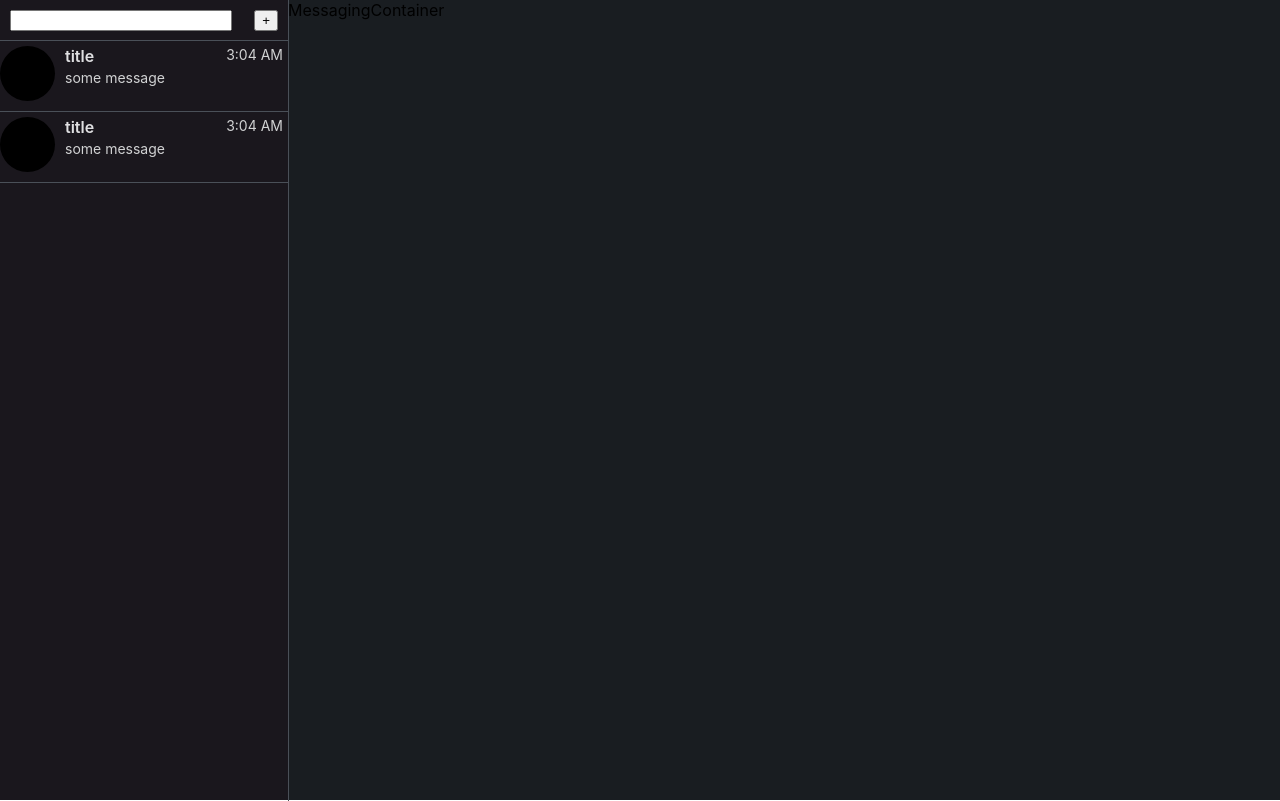
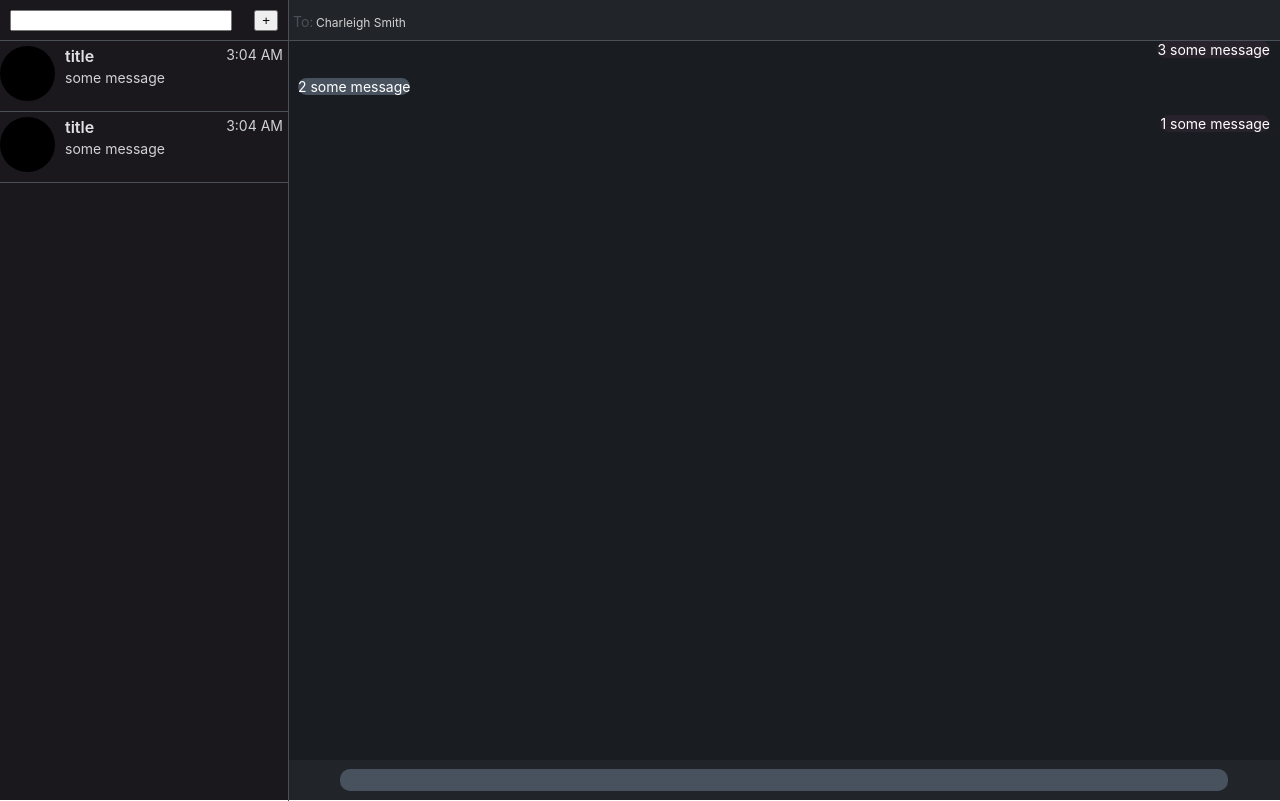
Before and after one commit to SwolenOstrich430/Messaging, a React (Create React App) app in the folder frontend/: page /messaging in a window 1280 px wide. Built offline with nearby package versions, Linux system fonts and the light colour scheme.

Commit message:
basic layout is done with some styling

```diff
--- /dev/null
+++ b/frontend/src/components/MessageDispaly/index.css
@@ -0,0 +1,25 @@
+.message-display {
+    margin-bottom: 10px;
+    display: flex;
+}
+
+.sender {
+    margin-right: 10px;
+    margin-left: auto;
+    background-color: #27222c;
+}
+
+.recipient {
+    margin-left: 10px;
+    justify-self: left;
+    background-color: #47525e;
+}
+
+.message-text-display {
+    color: white;
+    font-size: 14px;
+    border-radius: 16px;
+    margin-bottom: 10px;
+    margin-top: 0px;
+    display: inline-block;
+}
--- /dev/null
+++ b/frontend/src/components/MessageDispaly/index.tsx
@@ -0,0 +1,21 @@
+import React from "react";
+import "./index.css";
+
+
+export default function MessageDisplay(props: any) {
+    const getClassName = (isSender: boolean): string => {
+        let className: string = "message-text-display ";
+        let senderClassName = isSender ? "sender" : "recipient";
+
+        return className + senderClassName;
+    }
+
+
+    return (
+        <div className="message-display">
+            <p className={getClassName(props.senderId == 2)}>
+                {props.text}
+            </p>
+        </div>
+    )
+}
--- /dev/null
+++ b/frontend/src/components/MessageHeader/index.css
@@ -0,0 +1,21 @@
+.message-header {
+    width: 100%;
+    height: 40px;
+    display: flex;
+    border-bottom: 1px solid #4a5058;
+    background-color: #212529;
+}
+
+.message-recipient-display {
+    font-size: 14px;
+    font-weight: 400;
+    color: #4a5058;
+    margin: 0 0 10px 5px;
+    align-self: flex-end;
+}
+
+.message-recipient {
+    font-size: 12px;
+    color: #d1d2d3;
+    margin-left: 2.5px
+}
--- /dev/null
+++ b/frontend/src/components/MessageHeader/index.tsx
@@ -0,0 +1,17 @@
+import React from "react";
+import "./index.css";
+
+
+export default function MessageHeader(props: any) {
+    const user = {firstName: "Charleigh", lastName: "Smith"};
+
+    return (
+        <header className="message-header">
+            <p className="message-recipient-display">To:
+                <span className="message-recipient">
+                    {user.firstName} {user.lastName}
+                </span>
+            </p>
+        </header>
+    )
+}
--- a/frontend/src/components/Messaging/index.css
+++ b/frontend/src/components/Messaging/index.css
@@ -1,3 +1,3 @@
-.messaging-container {
+.messaging-page {
     display: flex;
 }
--- a/frontend/src/components/Messaging/index.tsx
+++ b/frontend/src/components/Messaging/index.tsx
@@ -5,7 +5,7 @@ import MessagingContainer from "../MessagingContainer";
 
 export default function Messaging() {
     return (
-        <div className="messaging-container">
+        <div className="messaging-page">
             <ConversationContainer/>
             <MessagingContainer/>
         </div>
--- /dev/null
+++ b/frontend/src/components/MessagingBody/index.css
@@ -0,0 +1,3 @@
+.messaging-body {
+    flex: auto;
+}
--- /dev/null
+++ b/frontend/src/components/MessagingBody/index.tsx
@@ -0,0 +1,21 @@
+import React from "react";
+import "./index.css";
+import Message from "../../graphql/messages/Message";
+import User from "../../graphql/users/User";
+import MessageDisplay from "../MessageDispaly";
+
+const messages: Array<Message> = [];
+const mess1: Message = new Message(1, "3 some message", 2, 2, new Date());
+const mess2: Message = new Message(1, "2 some message", 3, 3, new Date());
+const mess3: Message = new Message(1, "1 some message", 2, 2, new Date());
+const user: User = new User(2, "someUser", "email", "first", "last");
+messages.push(mess1, mess2, mess3);
+
+
+export default function MessagingBody(props: any) {
+    return (
+        <main className="messaging-body">
+            {messages.map(message => <MessageDisplay {...message}/>)}
+        </main>
+    )
+}
--- a/frontend/src/components/MessagingContainer/index.css
+++ b/frontend/src/components/MessagingContainer/index.css
@@ -1,3 +1,6 @@
 .messaging-container {
     background-color: #191d21;
+    width: 77.5vw;
+    display: flex;
+    flex-direction: column;
 }
--- a/frontend/src/components/MessagingContainer/index.tsx
+++ b/frontend/src/components/MessagingContainer/index.tsx
@@ -1,8 +1,16 @@
 import "./index.css";
 import React from "react";
+import MessagingHeader from "../MessageHeader";
+import MessagingBody from "../MessagingBody";
+import MessagingForm from "../MessagingForm";
+
 
 export default function MessagingContainer() {
     return (
-        <div className="messaging-container">MessagingContainer</div>
+        <div className="messaging-container">
+            <MessagingHeader/>
+            <MessagingBody/>
+            <MessagingForm/>
+        </div>
     )
 }
--- /dev/null
+++ b/frontend/src/components/MessagingForm/index.css
@@ -0,0 +1,22 @@
+.messaging-form {
+    width: 100%;
+    height: 40px;
+    display: flex;
+    justify-content: center;
+    align-items: center;
+    background-color: #212529;
+}
+
+.messaging-input {
+    width: 87.5%;
+    height: 20px;
+    border-radius: 10px;
+    background-color: #47525e;
+    border: none;
+    padding: 1px 10px;
+    color: #d1d2d3;
+}
+
+.messaging-input:focus {
+    outline: none;
+}
--- /dev/null
+++ b/frontend/src/components/MessagingForm/index.jsx
@@ -0,0 +1,11 @@
+import React from "react";
+import "./index.css";
+
+
+export default function MessagingForm() {
+    return (
+        <form className="messaging-form">
+            <input className="messaging-input" type="text"/>
+        </form>
+    )
+}
```
